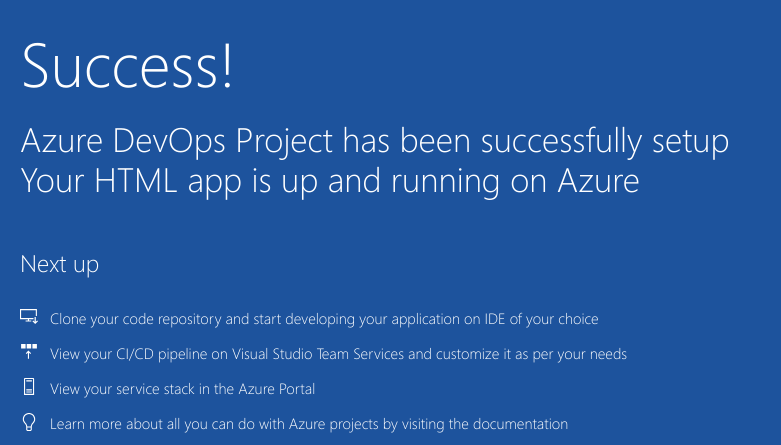
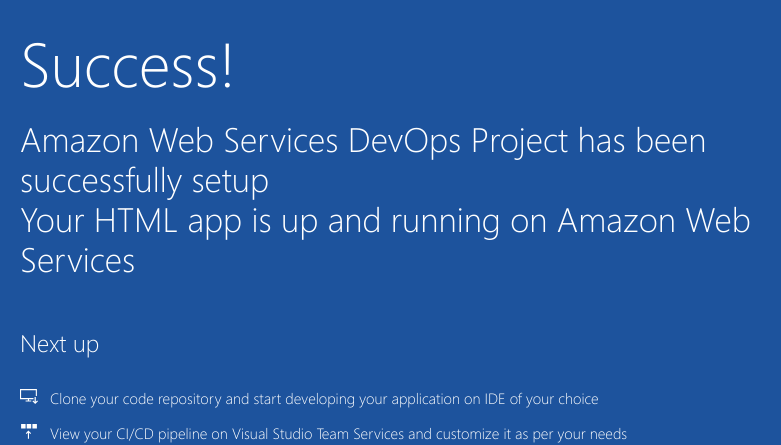
Before and after one commit to CodeTrazer/19Jan, a plain HTML site: page index.html in a window 1280 px wide. Shown: the part 352-797 px from the top of the page, 205-986 px from the left. Drawn offline with Linux system fonts and the light colour scheme.

Commit message:
branch changed version

```diff
--- a/index.html
+++ b/index.html
@@ -13,14 +13,14 @@
         </div>
         <div class="content">
             <div class="tweet-container">
-            <a href="http://twitter.com/intent/tweet/?text=I%20just%20created%20a%20new%20HTML%20website%20on%20Azure%20using%20Azure%20DevOps%20Project&hashtags=AzureDevOpsProject%2CVSTS%20%40Azure%20%40VSTS">
+            <a href="http://twitter.com/intent/tweet/?text=I%20just%20created%20a%20new%20HTML%20website%20on%20Amazon Web Services%20using%20Azure%20DevOps%20Project&hashtags=AzureDevOpsProject%2CVSTS%20%40Azure%20%40VSTS">
                 <img src="img/tweetThis.svg" />
             </a>
         </div>
             <div class="content-body">
                 <div class="success-text">Success!</div>
-                <div class="description line-1"> Azure DevOps Project has been successfully setup</div>
-                <div class="description line-2"> Your HTML app is up and running on Azure</div>
+                <div class="description line-1"> Amazon Web Services DevOps Project has been successfully setup</div>
+                <div class="description line-2"> Your HTML app is up and running on Amazon Web Services</div>
                 <div class="next-steps-container">
                     <div class="next-steps-header">Next up</div>
                     <div class="next-steps-body">
@@ -40,13 +40,13 @@
                             <div class="step-icon">
                                 <img src="img/stackWhite.svg">
                             </div>
-                            <div class="step-text"><a href="http://portal.azure.com">View your service stack in the Azure Portal</a></div>
+                            <div class="step-text"><a href="http://portal.Amazon Web Service.com">View your service stack in the Amazon Web Services Portal</a></div>
                         </div>
                         <div class="step">
                             <div class="step-icon">
                                 <img src="img/lightbulbWhite.svg">
                             </div>
-                            <div class="step-text"><a href="https://go.microsoft.com/fwlink/?linkid=862126">Learn more about all you can do with Azure projects by visiting the documentation</a></div>
+                            <div class="step-text"><a href="https://go.microsoft.com/fwlink/?linkid=862126">Learn more about all you can do with Amazon Web Services projects by visiting the documentation</a></div>
                         </div>
                     </div>
                 </div>
```
